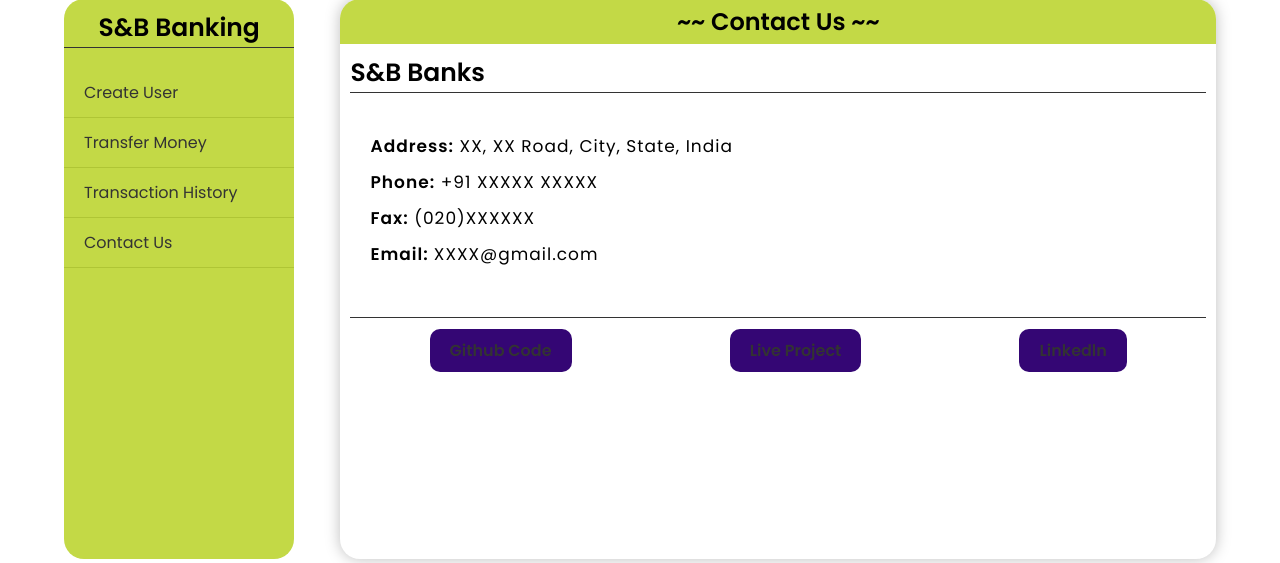
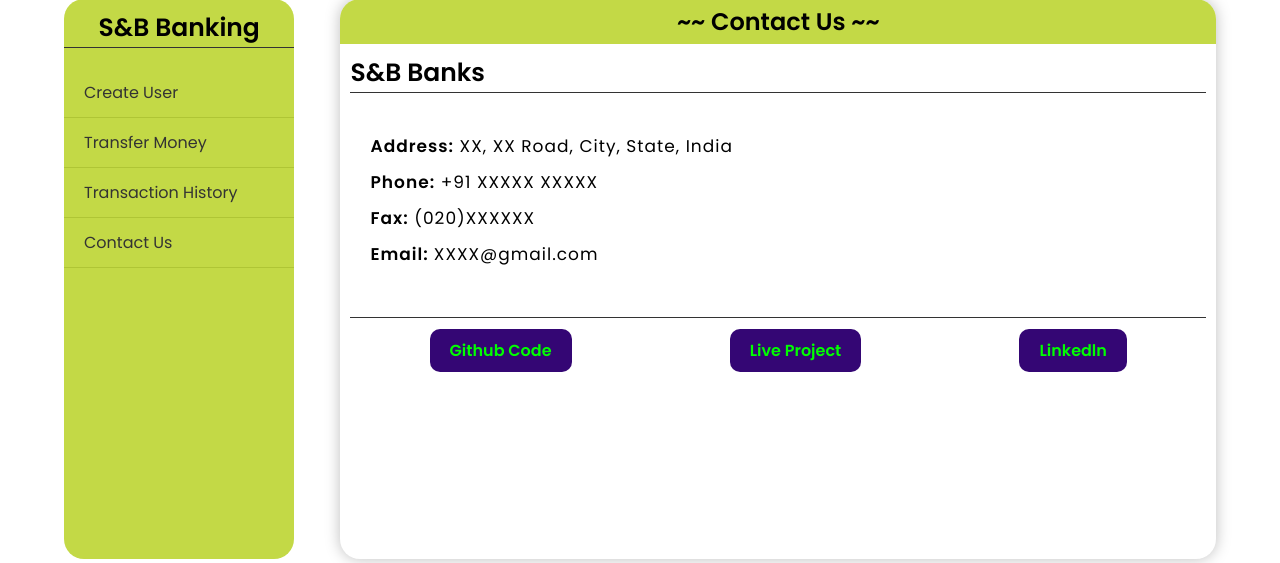
Before and after one commit to snehagautam869/Banking-System-Website, a PHP site: page /contact.php in a window 1280 px wide. Shown: the part 121-684 px from the top of the page. Run offline with PHP 8.4, Linux system fonts and the light colour scheme.

Commit message:
Update app.css

```diff
--- a/assets/css/app.css
+++ b/assets/css/app.css
@@ -313,7 +313,7 @@ form.transferForm {
   padding: 10px 20px;
   background: #340674;
   border-radius: 10px;
-  color: #333;
+  color: #00FF00;
   font-weight: bold;
 }
 .impLinks p:hover,
```
